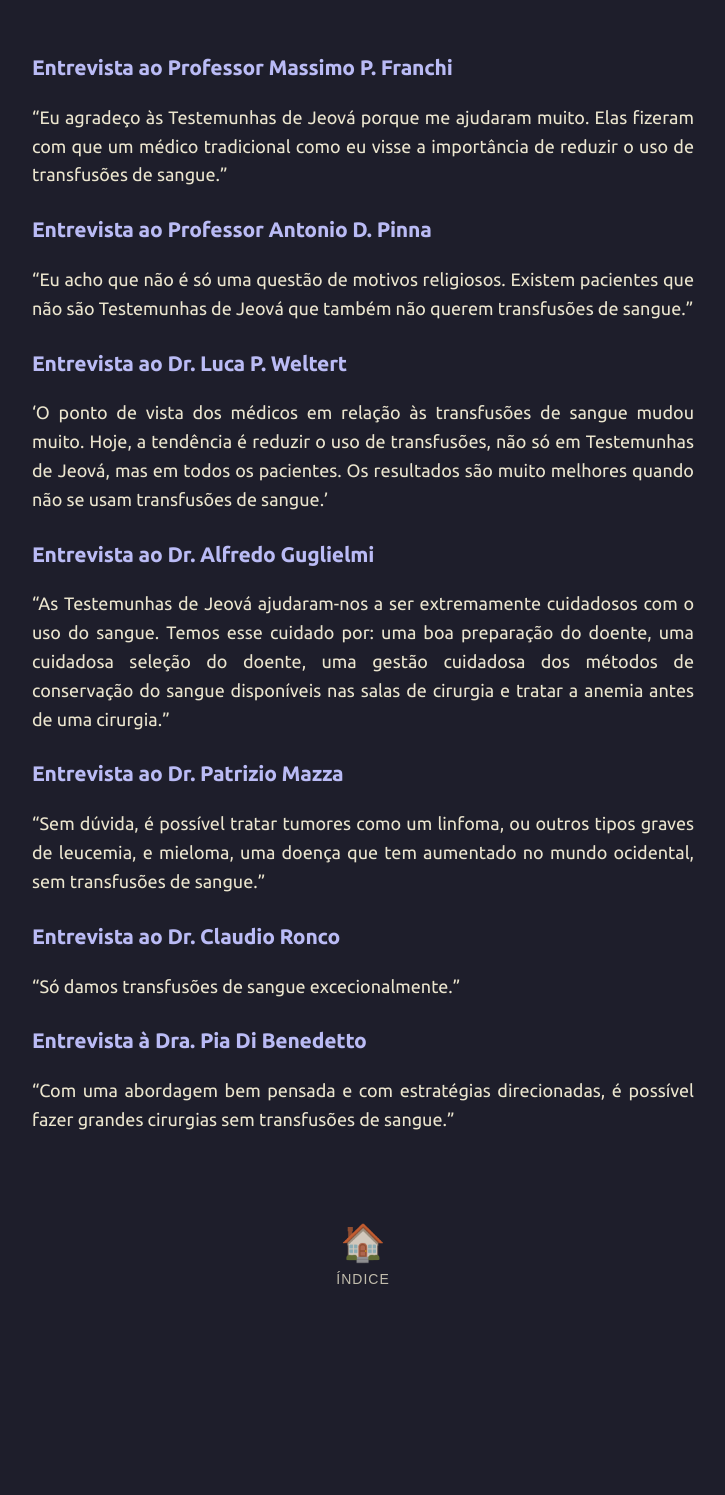
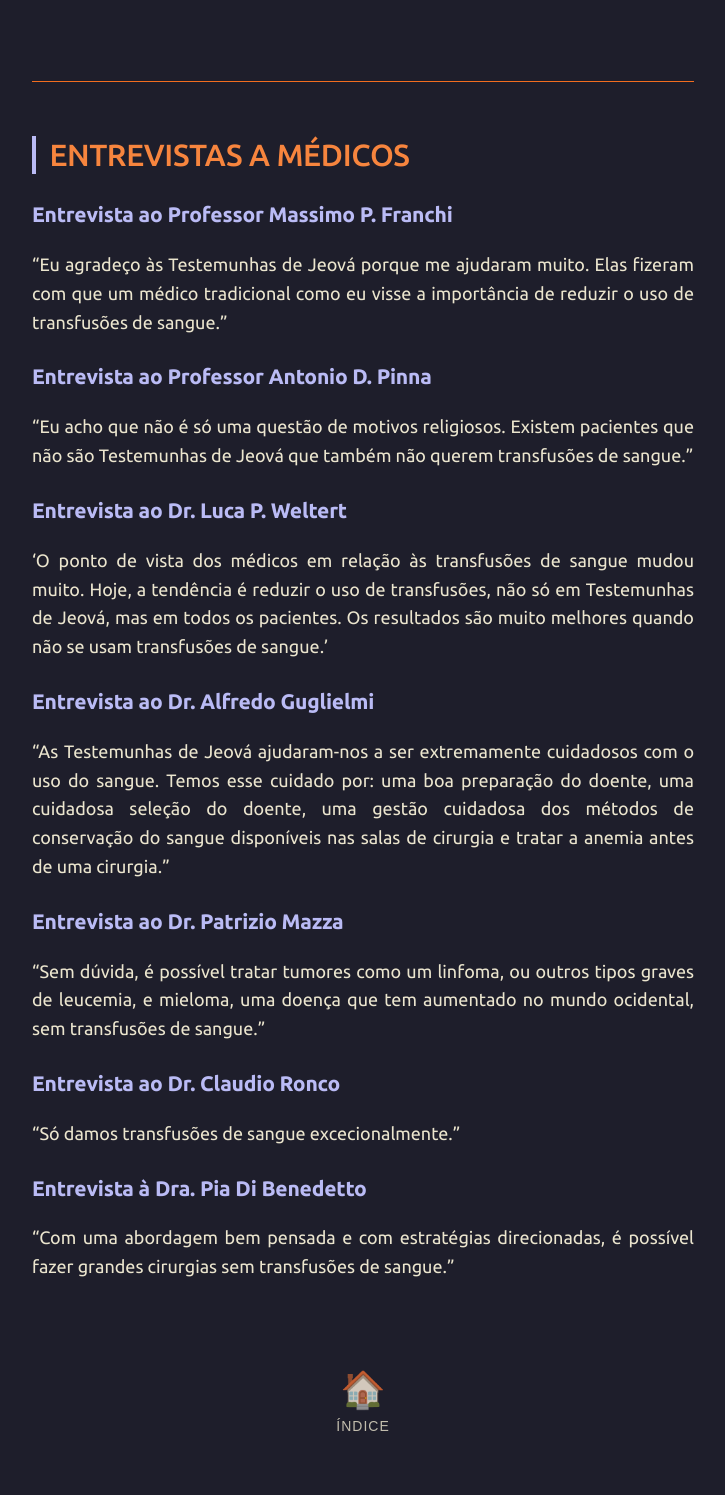
Before and after one commit to joaquim-capitao/jw, a Jekyll site: the page built from assuntos/sangue.md, in a window 1280 px wide. Shown: the whole page, without its empty margins (277-1002 px from the left). Built offline with Jekyll 4.4.1, drawn with Linux system fonts in a browser that asks for light colours; our own code applies the rules of GitHub Pages for plain Markdown files; before the commit the page ends 1348 px from its top, so only the background shows below that.

Commit message:
Add interview section with Professor Massimo P. Franchi

```diff
--- a/assuntos/sangue.md
+++ b/assuntos/sangue.md
@@ -1,3 +1,7 @@
+
+---
+## ENTREVISTAS A MÉDICOS
+
 ### [Entrevista ao Professor Massimo P. Franchi](https://www.jw.org/pt-pt/noticias/regiao/italia/entrevista-professor-massimo-franchi/)
 
 “Eu agradeço às Testemunhas de Jeová porque me ajudaram muito. Elas fizeram com que um médico tradicional como eu visse a importância de reduzir o uso de transfusões de sangue.”
```
